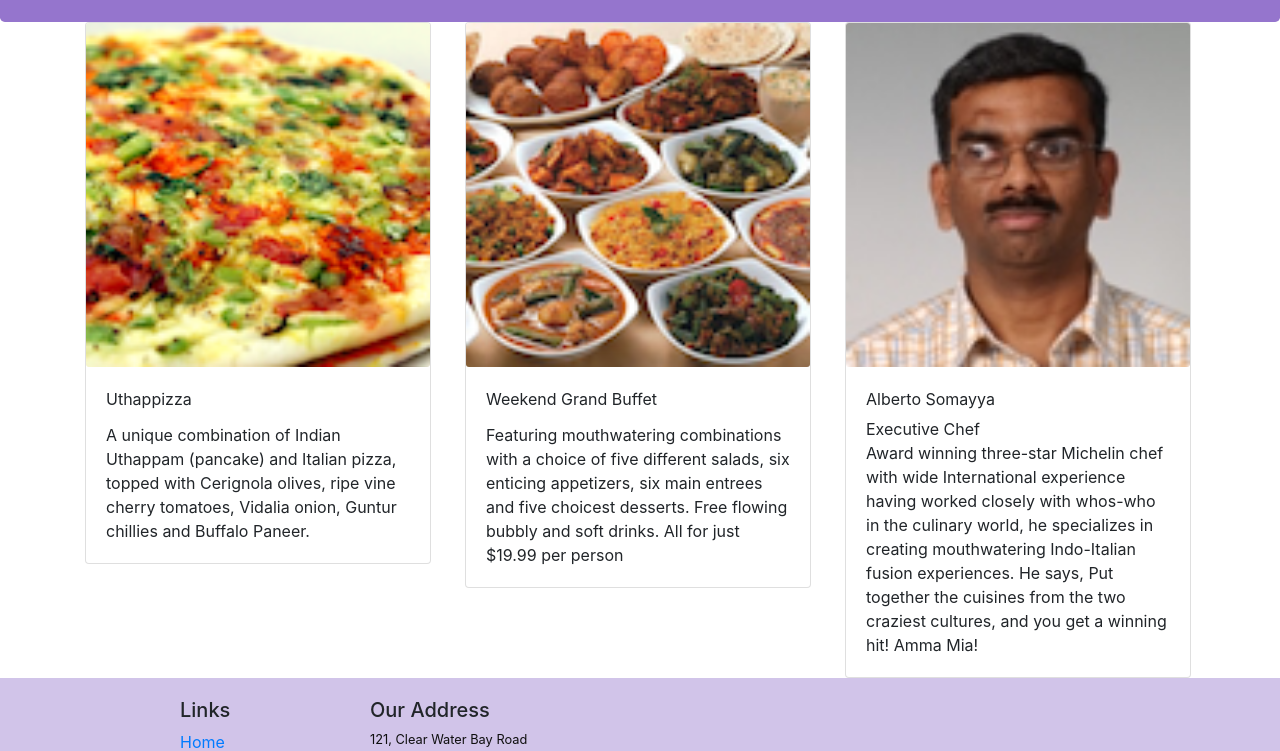
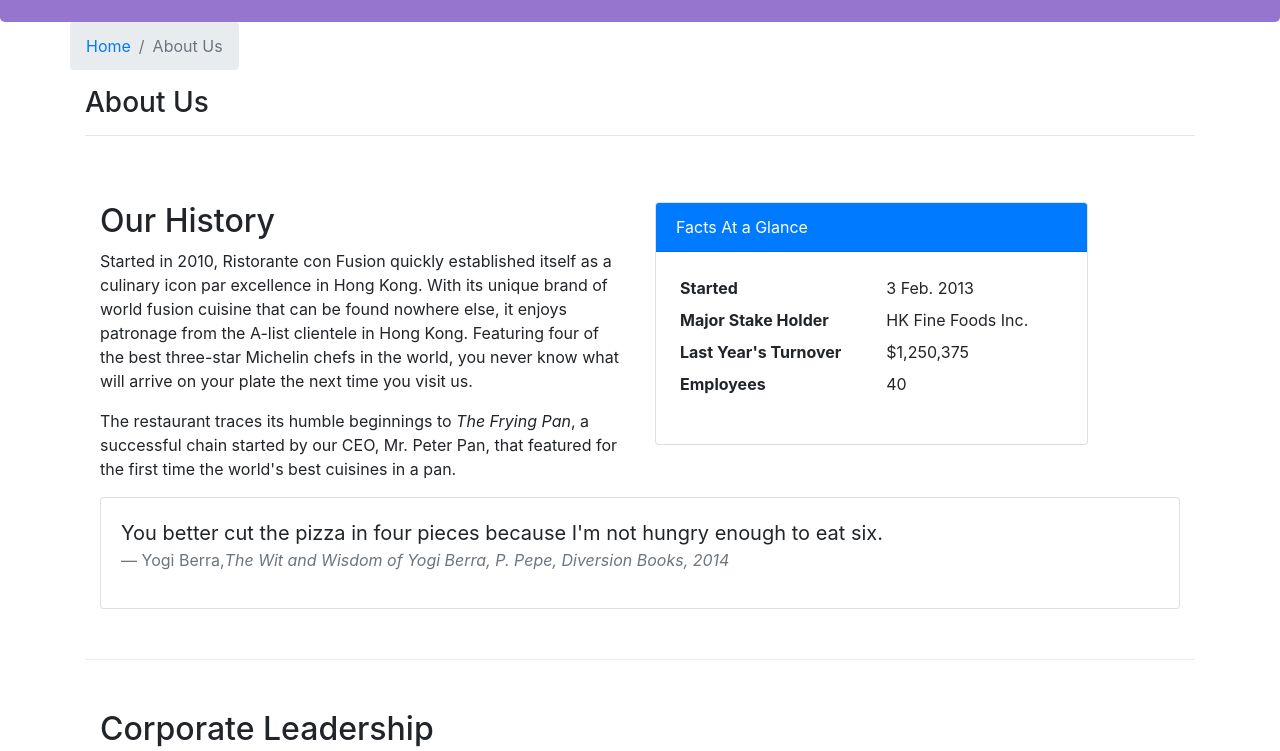
Before and after one commit to saifulshihab/React, a React (Create React App) app: page /aboutus in a window 1280 px wide. Before the commit this address led to /home. Shown: the part 320-1071 px from the top of the page. Built offline with nearby package versions, Linux system fonts and the light colour scheme.

Commit message:
complete SPA module

```diff
--- /dev/null
+++ b/src/components/AboutComponent.js
@@ -0,0 +1,96 @@
+import React from 'react';
+import { Breadcrumb, BreadcrumbItem, Card, CardBody, CardHeader, Media } from 'reactstrap';
+import { Link } from 'react-router-dom';
+
+function About(props) {
+
+    const RenderLeader = ({props}) => {
+        const leaders = props.leaders.map((leader) => {
+            return(
+            <div className="row mb-5">
+                <Media>
+                    <Media left top href="/">
+                        <Media object src={leader.image} alt={leader.name}></Media>
+                    </Media>
+                    <Media className="ml-5" body>
+                    <Media heading>
+                        {leader.name}
+                    </Media>
+                        <p>{leader.designation}</p>
+                    {leader.description}
+                    </Media>
+                </Media>
+            </div>
+            );
+        });
+        return(
+            <div className="container">
+                {leaders}
+            </div>
+            );
+    };
+    return(
+        <div className="container">
+            <div className="row">
+                <Breadcrumb>
+                    <BreadcrumbItem><Link to="/home">Home</Link></BreadcrumbItem>
+                    <BreadcrumbItem active>About Us</BreadcrumbItem>
+                </Breadcrumb>
+                <div className="col-12">
+                    <h3>About Us</h3>
+                    <hr />
+                </div>
+            </div>
+            <div className="row row-content">
+                <div className="col-12 col-md-6">
+                    <h2>Our History</h2>
+                    <p>Started in 2010, Ristorante con Fusion quickly established itself as a culinary icon par excellence in Hong Kong. With its unique brand of world fusion cuisine that can be found nowhere else, it enjoys patronage from the A-list clientele in Hong Kong.  Featuring four of the best three-star Michelin chefs in the world, you never know what will arrive on your plate the next time you visit us.</p>
+                    <p>The restaurant traces its humble beginnings to <em>The Frying Pan</em>, a successful chain started by our CEO, Mr. Peter Pan, that featured for the first time the world's best cuisines in a pan.</p>
+                </div>
+                <div className="col-12 col-md-5">
+                    <Card>
+                        <CardHeader className="bg-primary text-white">Facts At a Glance</CardHeader>
+                        <CardBody>
+                            <dl className="row p-1">
+                                <dt className="col-6">Started</dt>
+                                <dd className="col-6">3 Feb. 2013</dd>
+                                <dt className="col-6">Major Stake Holder</dt>
+                                <dd className="col-6">HK Fine Foods Inc.</dd>
+                                <dt className="col-6">Last Year's Turnover</dt>
+                                <dd className="col-6">$1,250,375</dd>
+                                <dt className="col-6">Employees</dt>
+                                <dd className="col-6">40</dd>
+                            </dl>
+                        </CardBody>
+                    </Card>
+                </div>
+                <div className="col-12">
+                    <Card>
+                        <CardBody className="bg-faded">
+                            <blockquote className="blockquote">
+                                <p className="mb-0">You better cut the pizza in four pieces because
+                                    I'm not hungry enough to eat six.</p>
+                                <footer className="blockquote-footer">Yogi Berra,
+                                <cite title="Source Title">The Wit and Wisdom of Yogi Berra,
+                                    P. Pepe, Diversion Books, 2014</cite>
+                                </footer>
+                            </blockquote>
+                        </CardBody>
+                    </Card>
+                </div>
+            </div>
+            <div className="row row-content">
+                <div className="col-12 mb-3">
+                    <h2>Corporate Leadership</h2>
+                </div>
+                <div className="col-12">
+                    <Media list>
+                        <RenderLeader props={props} />
+                    </Media>
+                </div>
+            </div>
+        </div>
+    );
+}
+
+export default About;
--- a/src/components/ContactComponent.js
+++ b/src/components/ContactComponent.js
@@ -1,8 +1,20 @@
 import React from 'react';
+import { Breadcrumb, BreadcrumbItem } from 'reactstrap';
+import { Link } from 'react-router-dom';
 
 function Contact(props) {
     return(
         <div className="container">
+            <div className="row">
+                <Breadcrumb>
+                    <BreadcrumbItem><Link to="/home">Home</Link></BreadcrumbItem>
+                    <BreadcrumbItem active>Contact Us</BreadcrumbItem>
+                </Breadcrumb>
+                <div className="col-12">
+                    <h3>Contact Us</h3>
+                    <hr />
+                </div>
+            </div>
             <div className="row row-content">
                 <div className="col-12">
                 <h3>Location Information</h3>
--- a/src/components/DishdetailComponent.js
+++ b/src/components/DishdetailComponent.js
@@ -1,10 +1,11 @@
 import React from 'react';
-import { Card, CardImg, CardText, CardBody, CardTitle } from 'reactstrap';
+import { Card, CardImg, CardText, CardBody, CardTitle, Breadcrumb, BreadcrumbItem } from 'reactstrap';
+import { Link } from 'react-router-dom';
 
 function RenderDish({dish}) {
   if (dish) {
     return (
-      <div className="col-md-5 col-12 m-1">
+      <div>
         <Card>
           <CardImg width="100%" src={dish.image} alt={dish.name} />
           <CardBody>
@@ -18,13 +19,13 @@
     return <div></div>;
   }
 }
-function RenderComments({hasComment}) {
-  if (hasComment != null) {
+function RenderComments({comments}) {
+  if (comments != null) {
     return (
-      <div className="col-md-5 col-12 m-1">
+      <div>
         <h4>Comments</h4>
         <ul className="list-unstyled">
-          {hasComment.map((d) => {
+          {comments.map((d) => {
             return (
               <li key={d.id}>
                 <p>{d.comment}</p>
@@ -50,12 +51,27 @@
   if (props.dish != null) {
     return (
       <div className="container">
-        <div className="row">
-          <RenderDish dish={props.dish} />
-          <RenderComments hasComment={props.dish.comments} />
-        </div>
+      <div className="row">
+          <Breadcrumb>
+
+              <BreadcrumbItem><Link to="/menu">Menu</Link></BreadcrumbItem>
+              <BreadcrumbItem active>{props.dish.name}</BreadcrumbItem>
+          </Breadcrumb>
+          <div className="col-12">
+              <h3>{props.dish.name}</h3>
+              <hr />
+          </div>
       </div>
-    );
+      <div className="row">
+          <div className="col-12 col-md-5 m-1">
+              <RenderDish dish={props.dish} />
+          </div>
+          <div className="col-12 col-md-5 m-1">
+              <RenderComments comments={props.comments} />
+          </div>
+      </div>
+      </div>
+  );
   } else {
     return <div></div>;
   }
--- a/src/components/MainComponent.js
+++ b/src/components/MainComponent.js
@@ -6,9 +6,11 @@
 import Footer from './FooterComponent';
 import { Switch, Route, Redirect } from 'react-router-dom';
 import Home from './HomeComponent';
-// import { COMMENTS } from '../shared/comments';
+import DishDetail from './DishdetailComponent';
+import { COMMENTS } from '../shared/comments';
 import { LEADERS } from '../shared/leaders';
 import { PROMOTIONS } from '../shared/promotions';
+import About from './AboutComponent';
 
 class Main extends Component {
   constructor(props) {
@@ -16,7 +18,8 @@
     this.state = {
       dishes: DISHES,
       promotion: PROMOTIONS,
-      leader: LEADERS
+      leader: LEADERS,
+      comments: COMMENTS
     };
   }
   onDishSelect(dishId) {
@@ -24,6 +27,13 @@
   }
 
   render() {
+    const DishWithId = ({match}) => {
+      return(
+        <DishDetail dish={this.state.dishes.filter((dish) => dish.id === parseInt(match.params.dishId),10)[0]}
+        comments={this.state.comments.filter((comment) => comment.dishId === parseInt(match.params.dishId),10)}
+        />
+      );
+    }
     const HomePage = () => {
       return(
       <Home
@@ -33,12 +43,15 @@
       />
       );
     };
+
     return (
       <div>
         <Header />
         <Switch>
           <Route path="/home" component={HomePage} />
           <Route exact path="/menu" component={() => <Menu dishes={this.state.dishes} />}/>
+          <Route path="/menu/:dishId" component={DishWithId} />
+          <Route exact path="/aboutus" component={() => <About leaders={this.state.leader} />} />
           <Route exact path="/contactus" component={Contact} />
           <Redirect to="/home" />
         </Switch>
--- a/src/components/MenuComponent.js
+++ b/src/components/MenuComponent.js
@@ -1,14 +1,17 @@
 import React from 'react';
-import { Card, CardImg, CardImgOverlay, CardTitle } from 'reactstrap';
+import { Card, CardImg, CardImgOverlay, CardTitle, Breadcrumb, BreadcrumbItem } from 'reactstrap';
+import { Link } from 'react-router-dom';
 
 function RenderMenuItem({ dish, onClick }) {
   return (
-    <Card onClick={() => onClick(dish.id)}>
-      <CardImg width="100%" src={dish.image} alt={dish.name} />
-      <CardImgOverlay>
-        <CardTitle>{dish.name}</CardTitle>
-      </CardImgOverlay>
-    </Card>
+    <Link to={`menu/${dish.id}`}>
+      <Card>
+        <CardImg width="100%" src={dish.image} alt={dish.name} />
+        <CardImgOverlay>
+          <CardTitle>{dish.name}</CardTitle>
+        </CardImgOverlay>
+      </Card>
+    </Link>
   );
 }
 
@@ -22,6 +25,16 @@
   });
   return (
     <div className="container">
+      <div className="row">
+        <Breadcrumb>
+          <BreadcrumbItem><Link to="/home">Home</Link></BreadcrumbItem>
+          <BreadcrumbItem active>Menu</BreadcrumbItem>
+        </Breadcrumb>
+        <div className="col-12">
+            <h3>Menu</h3>
+            <hr/>
+        </div>
+      </div>
       <div className="row">{menu}</div>
     </div>
   );
```
